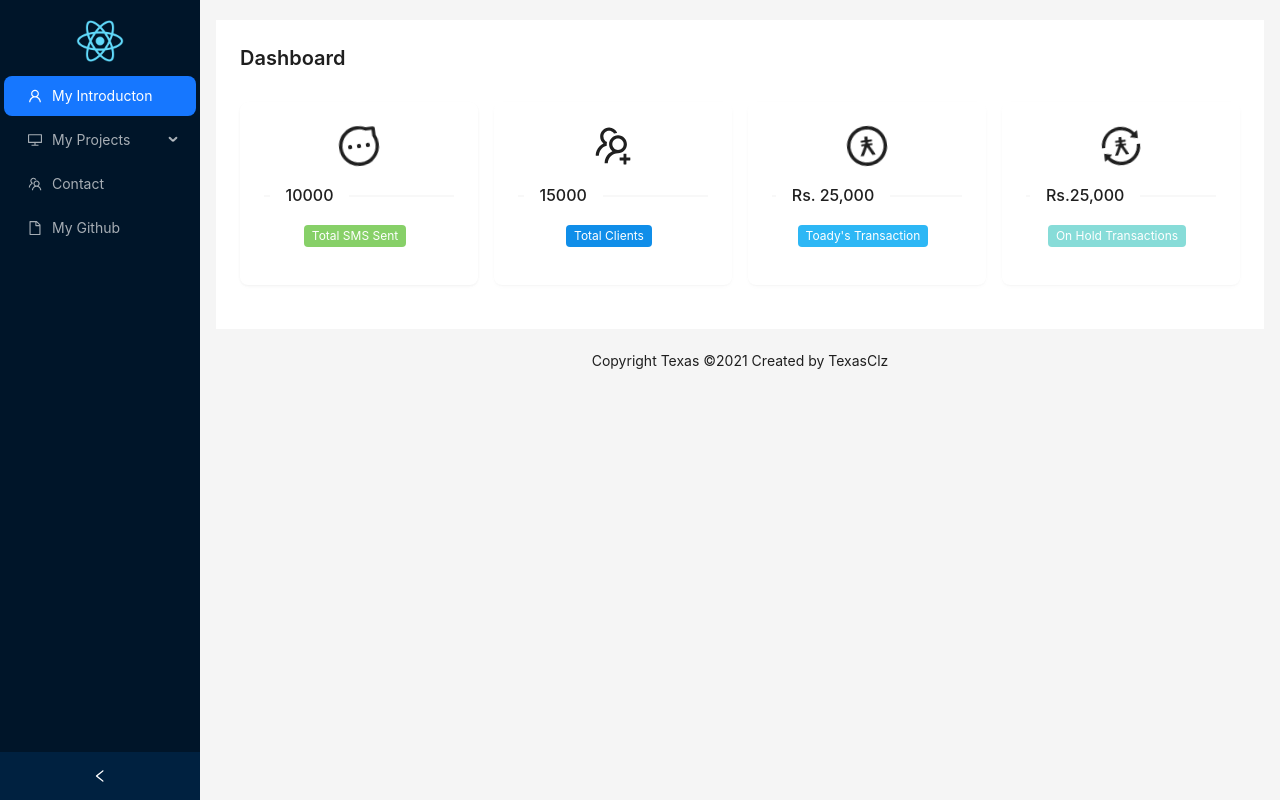
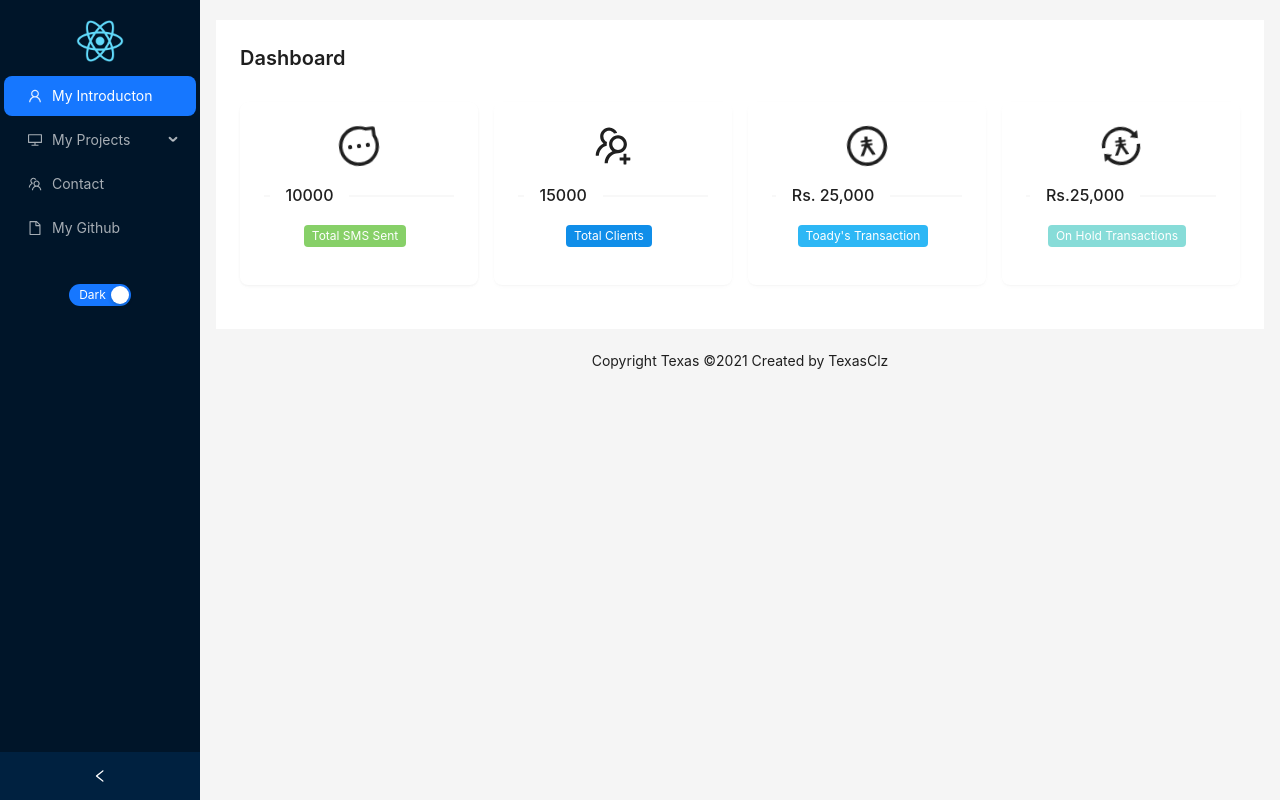
Before and after one commit to pudasainianjan/my-react-app, a React (Create React App) app: page / in a window 1280 px wide. Built offline with nearby package versions, Linux system fonts and the light colour scheme.

Commit message:
added context

```diff
--- a/src/App.js
+++ b/src/App.js
@@ -2,13 +2,18 @@ import React, { useEffect } from "react";
 import "./App.css";
 import "antd/dist/reset.css";
 import Home from "./layout";
+import { UiContextProvider } from "./contexts/UiContext";
 
 function App() {
   useEffect(() => {
     console.log("app just rendered");
   }, []);
 
-  return <Home />;
+  return (
+    <UiContextProvider>
+      <Home />
+    </UiContextProvider>
+  );
 }
 
 export default App;
--- /dev/null
+++ b/src/components/toggleDarkMode/index.js
@@ -0,0 +1,30 @@
+import React, { useContext, useEffect, useState } from "react";
+
+import { Switch } from "antd";
+import UiContext from "../../contexts/UiContext";
+
+const ToggleDarkMode = () => {
+  const { isDarkMode, setDarkMode } = useContext(UiContext);
+  const [input, setInput] = useState(isDarkMode);
+
+  //   useEffect(() => {
+  //     setInput(input);
+  //   }, [isDarkMode]);
+
+  //   useEffect(() => {
+  //     setDarkMode(input);
+  //   }, [input]);
+
+  return (
+    <Switch
+      checked={isDarkMode}
+      checkedChildren="Dark"
+      unCheckedChildren="Light"
+      onChange={() => {
+        setDarkMode(!isDarkMode);
+      }}
+    />
+  );
+};
+
+export default ToggleDarkMode;
--- /dev/null
+++ b/src/contexts/UiContext.js
@@ -0,0 +1,25 @@
+import React from "react";
+
+const initialState = { isDarkMode: false };
+
+const UiContext = React.createContext(initialState); //note: keep it capital C
+
+export class UiContextProvider extends React.Component {
+  state = initialState;
+
+  setDarkMode = (isDark) => {
+    this.setState({ isDarkMode: isDark });
+  };
+
+  render() {
+    return (
+      <UiContext.Provider
+        value={{ ...this.state, setDarkMode: this.setDarkMode }}
+      >
+        {this.props.children}
+      </UiContext.Provider>
+    );
+  }
+}
+
+export default UiContext;
--- a/src/dashboard/index.js
+++ b/src/dashboard/index.js
@@ -1,6 +1,6 @@
 import React, { useEffect } from "react";
 import { Row, Col, Divider, Tag } from "antd";
-import PanelBox from "../shared/components/PanelBox";
+import PanelBox from "../shared/components/panelBox";
 import Title from "antd/lib/typography/Title";
 import {
   PayCircleOutlined,
--- a/src/fetchMovies/index.js
+++ b/src/fetchMovies/index.js
@@ -10,14 +10,13 @@ const ShowMovie = () => {
   useEffect(() => {
     // const url = window.location.pathname.split("/");
     // const personName = url[2];
-
-    fetchNewMovie("movie", "game of")
-      .then((movieData) => {
-        setMovies(movieData);
-      })
-      .catch((err) => {
-        //in case if any error occurs during fetching you can update states here....
-      });
+    // fetchNewMovie("movie", "game of")
+    //   .then((movieData) => {
+    //     setMovies(movieData);
+    //   })
+    //   .catch((err) => {
+    //     //in case if any error occurs during fetching you can update states here....
+    //   });
   }, []);
 
   useEffect(() => {
--- a/src/shared/components/header/Navbar.js
+++ b/src/shared/components/header/Navbar.js
@@ -6,8 +6,10 @@ import {
 } from "@ant-design/icons";
 import { Link } from "react-router-dom";
 import { Breadcrumb, Layout, Menu, theme, Avatar } from "antd";
-import { useState } from "react";
+import { useContext, useEffect, useState } from "react";
 import "./Navbar.css";
+import UiContext from "../../../contexts/UiContext";
+import ToggleDarkMode from "../../../components/toggleDarkMode";
 const { Header, Content, Footer, Sider } = Layout;
 function getItem(label, key, icon, children) {
   return {
@@ -39,6 +41,18 @@ const Navbar = () => {
     token: { colorBgContainer },
   } = theme.useToken();
 
+  const { isDarkMode, setDarkMode } = useContext(UiContext);
+
+  useEffect(() => {
+    setTimeout(() => {
+      setDarkMode(true);
+    }, 5000);
+  }, []);
+
+  useEffect(() => {
+    console.log("is dark mode", isDarkMode);
+  }, [isDarkMode]);
+
   const LOGO = "/logo512.png";
 
   return (
@@ -61,11 +75,20 @@ const Navbar = () => {
           </div>
         </Link>
         <Menu
-          theme="dark"
+          theme={isDarkMode ? "dark" : "light"}
           defaultSelectedKeys={["1"]}
           mode="inline"
           items={items}
         />
+        <div
+          style={{
+            display: "flex",
+            justifyContent: "center",
+            marginTop: "2rem",
+          }}
+        >
+          <ToggleDarkMode />
+        </div>
       </Sider>
     </>
   );
--- a/src/shared/contexts/AppContext.js
+++ /dev/null
@@ -1,4 +0,0 @@
-//whether the user is logged in or not and provides the role of user(admin,user,etc)
-import React from 'react';
-
-export default React.createContext({isLoggedIn: true, username: '', role: ''});
```
